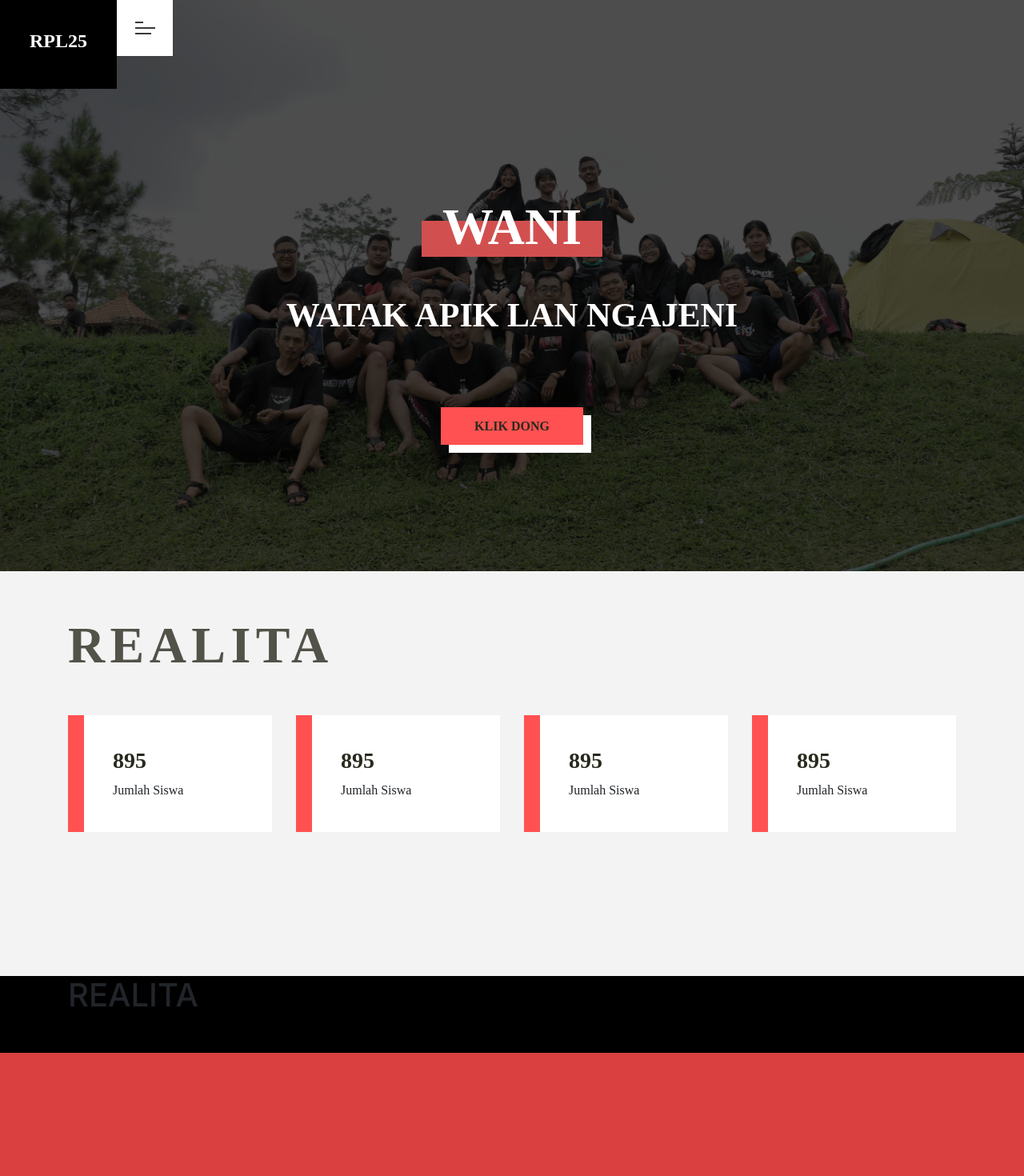
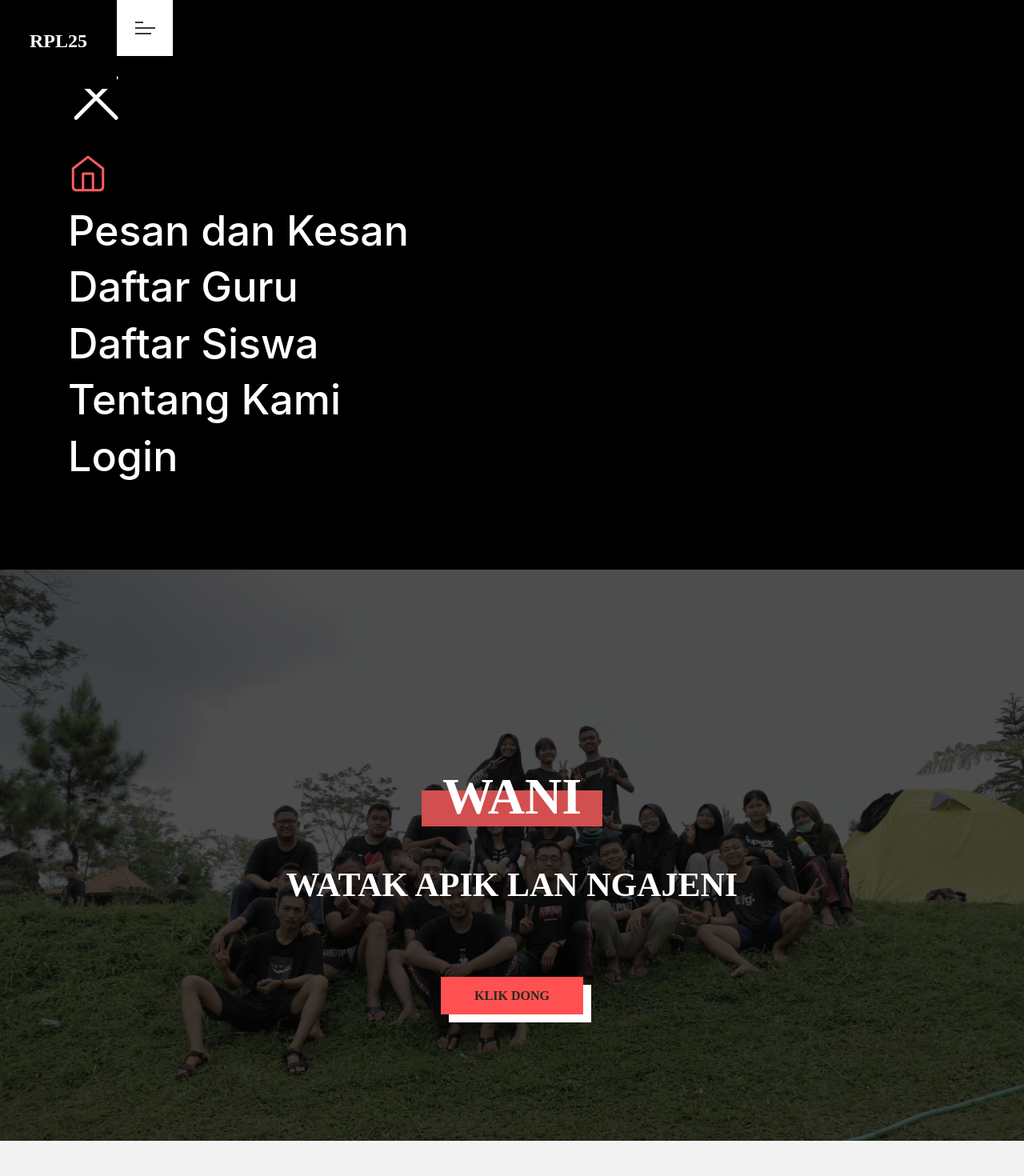
Before and after one commit to smktelkompwt/yb-stematel25-web, a React (Create React App) app: page /#/homepage in a window 1280 px wide. Shown: the top 1470 px of the page at 80% size. Built offline with nearby package versions, Linux system fonts and the light colour scheme.

Commit message:
add navigasi

```diff
--- a/src/components/Navbar/component.jsx
+++ b/src/components/Navbar/component.jsx
@@ -12,6 +12,7 @@ const Navigationbar = (props) => {
   const toggle = () => setIsOpen(!isOpen);
 
   return (
+    <section>
         <nav>
           <div className="content d-flex">
             <div className="jurusan-title-wrapper">
@@ -22,6 +23,39 @@ const Navigationbar = (props) => {
             </div>
           </div>
         </nav>
+          <div className="nav-2" >
+            <div className="container">
+                <div className="row">
+                  <div className="col">
+                    <img className="close-icon" src={IMAGES.close} alt=""/>
+                  </div>
+                </div>
+              <div className="row">
+                <div className="col">
+                    <a href="">
+                      <img className="mb-3" src={IMAGES.home} alt=""/>
+                    </a>
+                    <a href="#">
+                      <h1>Pesan dan Kesan</h1>
+                    </a>
+                    <a href="#">
+                      <h1>Daftar Guru</h1>
+                    </a>
+                    <a href="#">
+                      <h1>Daftar Siswa</h1>
+                    </a>
+                    <a href="#">
+                      <h1>Tentang Kami</h1>
+                    </a>
+                    <a href="#">
+                      <h1>Login</h1>
+                    </a>
+                </div>
+              </div>
+            </div>
+          </div>
+
+    </section>
   );
 }
 
--- a/src/components/Navbar/style.css
+++ b/src/components/Navbar/style.css
@@ -25,3 +25,21 @@ nav{
     position: fixed;
     font-family: 'Montserrat';
 }
+
+.nav-2{
+    padding-bottom: 102px;
+    padding-top: 192px;
+    background: black;
+    width: 100%;
+}
+
+.nav-2 .close-icon{
+    position: absolute;
+    left: 0;
+    top: -120px;
+}
+
+.nav-2 h1{
+    font-size: 52px;
+    color: white;
+}
--- a/src/config/images.js
+++ b/src/config/images.js
@@ -1,4 +1,6 @@
 const images = {
+    fotoEkspetasi: require('../assets/img/foto-ekpetasi.png'),
+    close: require('../assets/img/close.svg'),
     toggleNav: require('../assets/img/toggle-nav.svg'),
     fotoJurusan: require('../assets/img/foto-jurusan.png'),
     fotoJurusanTkj : require('../assets/img/foto-jurusan-tkj.png'),
@@ -9,7 +11,8 @@ const images = {
     siswa: require('../assets/img/siswa.png'),
     more: require('../assets/img/more.svg'),
     fotoJurusanJumbotron: require('../assets/img/foto-jurusan-jumbotron.png'),
-    fotoSiswa: require('../assets/img/foto-siswa.png')
+    fotoSiswa: require('../assets/img/foto-siswa.png'),
+    home: require('../assets/img/home.svg'),
 };
 
 export default images;
--- a/src/screens/Homepage/component.jsx
+++ b/src/screens/Homepage/component.jsx
@@ -67,15 +67,13 @@ class Homepage extends Component{
         {/* EKSPETASI */}
           <section className="ekspetasi">
             <div className="container">
-              <div className="row">
-                <div className="col">
-                  <h1 className="realita-title mb-5">REALITA</h1>
+              <div className="row justify-content-end content">
+                <div className="col-lg-4">
+                    <h1 className="realita-title mb-0">REALITA</h1>
                 </div>
               </div>
               <div className="row">
-                <div className="col">
-
-                </div>
+                <img className="foto-ekspetasi" src={IMAGES.fotoEkspetasi} alt=""/>
               </div>
             </div>
           </section>
--- a/src/screens/Homepage/style.css
+++ b/src/screens/Homepage/style.css
@@ -92,7 +92,26 @@
 }
 
 /* EKSPETASI */
+.ekspetasi{
+    position: relative;
+    overflow: hidden;
+}
 
-.ekspetasi{
+.ekspetasi h1{
+    font-size: 64px;
+    color: rgba(255, 255, 255, 0.9);
+    font-weight: bold;
+    letter-spacing: 0.1em;
+}
+
+.ekspetasi .content{
+    padding-bottom: 45px;
+    padding-top: 50px;
+    width: 1504px;
     background: #000000;
 }
+
+.ekspetasi .foto-ekspetasi{
+    left: -200px;
+    position: relative;
+}
```
Also changed, not shown: src/assets/img/close.svg (added), src/assets/img/home.svg (added). Lines whose indentation alone changed are shown as unchanged.
